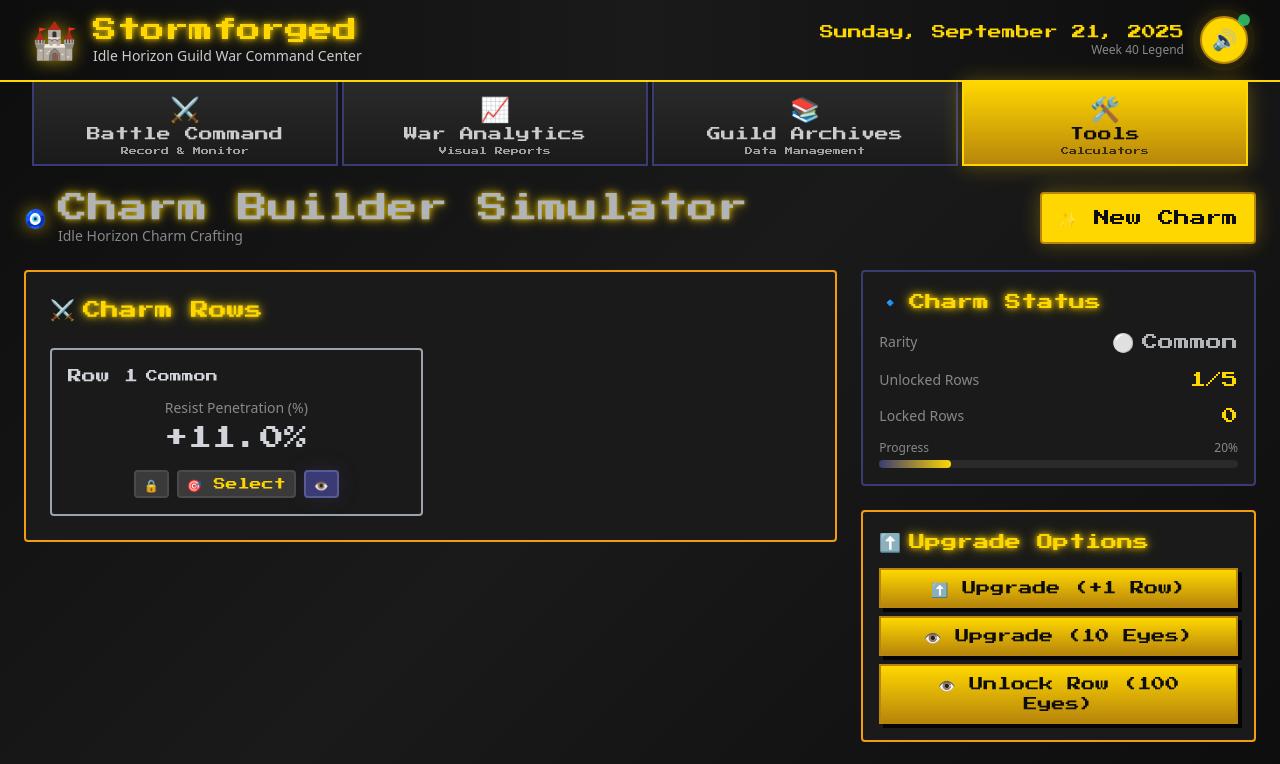
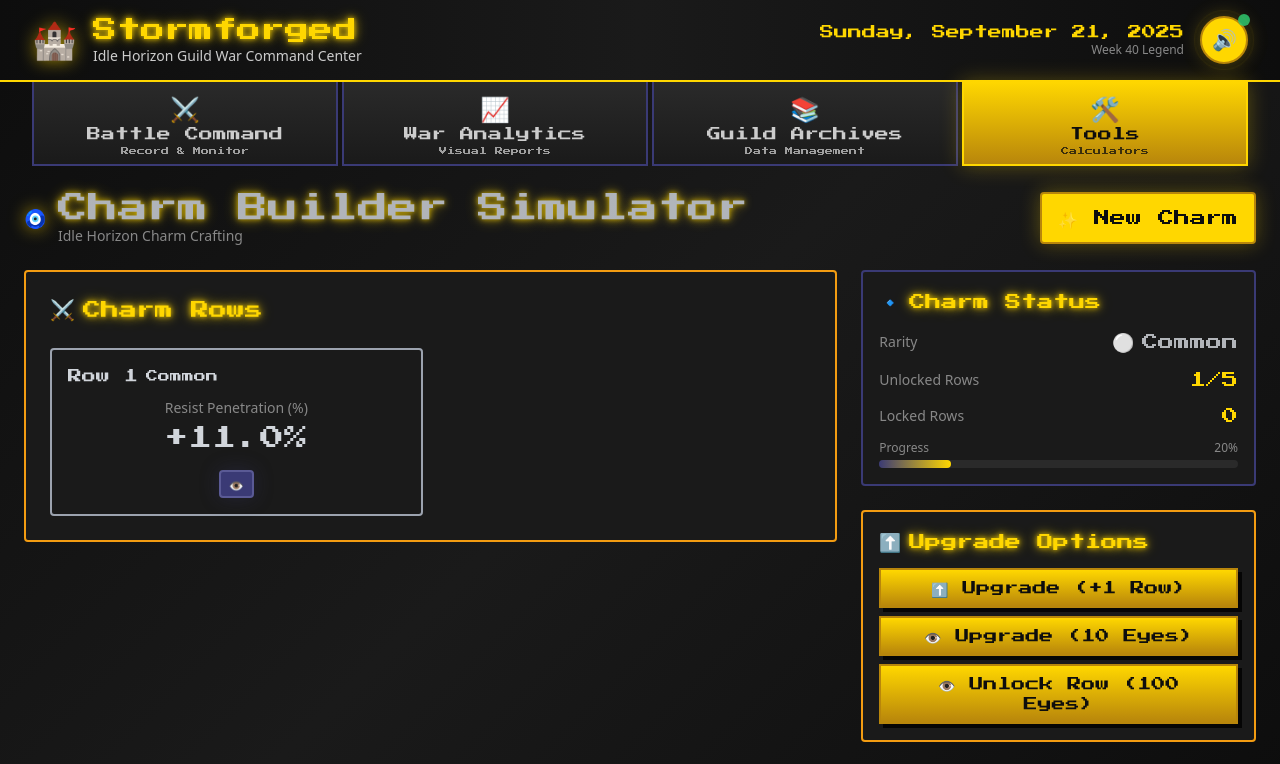
Before and after one commit to jordaoqualho/stormforged-website, a Next.js app: page /charm-builder in a window 1280 px wide. Shown: the top 764 px of the page. Built offline with nearby package versions, Linux system fonts and the light colour scheme.

Commit message:
feat: enhance CharmRowCard with better row selection and lock display

```diff
--- a/src/components/CharmRowCard.tsx
+++ b/src/components/CharmRowCard.tsx
@@ -2,6 +2,8 @@
 
 import { Rarity } from "./CharmBuilderSimulator";
 import PixelButton from "./PixelButton";
+
+type StatKey = string; // Simplified for interface compatibility
 
 interface CharmRowCardProps {
   row: {
@@ -13,8 +15,9 @@ interface CharmRowCardProps {
   };
   index: number;
   isSelected: boolean;
+  isRollLocked: boolean;
+  rollLockTimeRemaining: number | null;
   onSelectRow: () => void;
-  onToggleLock: () => void;
   onRollSelected: () => void;
   onEyeReroll: () => void;
   getStatDef: (key: string) => any;
@@ -40,8 +43,9 @@ export default function CharmRowCard({
   row,
   index,
   isSelected,
+  isRollLocked,
+  rollLockTimeRemaining,
   onSelectRow,
-  onToggleLock,
   onRollSelected,
   onEyeReroll,
   getStatDef,
@@ -65,7 +69,16 @@ export default function CharmRowCard({
           <span className="font-pixel text-sm">Row {index + 1}</span>
           <span className={`font-pixel text-xs ${rarityColor[row.rarity]}`}>{row.rarity}</span>
         </div>
-        {isLocked && <div className="text-gold text-lg">🔒</div>}
+        {(isLocked || isRollLocked) && (
+          <div className="flex items-center">
+            <span
+              className="text-gold text-lg"
+              title={isRollLocked ? `Roll locked for ${rollLockTimeRemaining}s` : "This row is locked for rolling"}
+            >
+              {isRollLocked ? `🔒 ${rollLockTimeRemaining}s` : "🔒"}
+            </span>
+          </div>
+        )}
       </div>
 
       {/* Stat Info */}
@@ -76,35 +89,19 @@ export default function CharmRowCard({
 
       {/* Controls */}
       <div className="flex items-center justify-center space-x-2">
-        <PixelButton
-          variant={isLocked ? "danger" : "secondary"}
-          size="sm"
-          onClick={onToggleLock}
-          title={isLocked ? "Unlock this row" : "Lock this row"}
-        >
-          {isLocked ? "🔓" : "🔒"}
-        </PixelButton>
-
         {isSelected ? (
           <PixelButton
             variant="primary"
             size="sm"
             onClick={onRollSelected}
-            title="Roll the selected row with gold & tomes"
+            disabled={isRollLocked}
+            title={
+              isRollLocked ? `Roll locked for ${rollLockTimeRemaining}s` : "Roll the selected row with gold & tomes"
+            }
           >
-            🎲 Roll
+            {isRollLocked ? `🔒 ${rollLockTimeRemaining}s` : "🎲 Roll"}
           </PixelButton>
-        ) : (
-          <PixelButton
-            variant="secondary"
-            size="sm"
-            onClick={onSelectRow}
-            disabled={isLocked}
-            title="Select this row for rolling"
-          >
-            🎯 Select
-          </PixelButton>
-        )}
+        ) : null}
 
         <PixelButton variant="eye" size="sm" onClick={onEyeReroll} title="Reroll with 20 Eyes (keep rarity)">
           👁️
```
